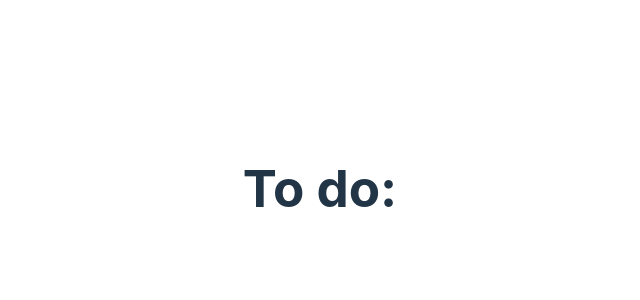
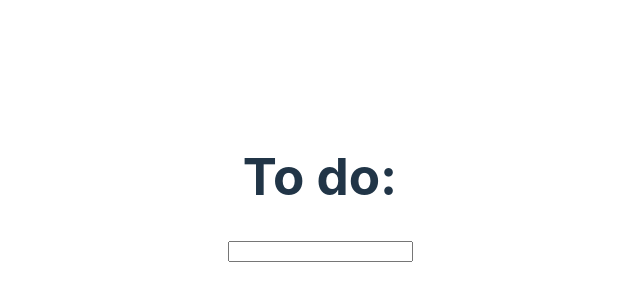
Before and after one commit to DavidGridley/to-do-app, a React (Vite) app: page / in a window 1280 px wide. Shown: the part 212-512 px from the top of the page, without its empty margins (320-960 px from the left). Built offline with nearby package versions, Linux system fonts and the light colour scheme.

Commit message:
add input and store value in state

```diff
--- a/src/App.tsx
+++ b/src/App.tsx
@@ -1,9 +1,25 @@
+import { useState } from 'react'
 import './App.css'
 
+
 function App() {
+  const [listItem, setListItem] = useState<string>('')
+
+  const handleChange = (value: string) => {
+    setListItem(value)
+  }
+
   return (
     <>
       <h1>To do:</h1>
+      <div>
+        <input
+          value={listItem}
+          onChange={(event) =>
+            handleChange(event.target.value)
+          }
+        />
+      </div>
     </>
   )
 }
```
